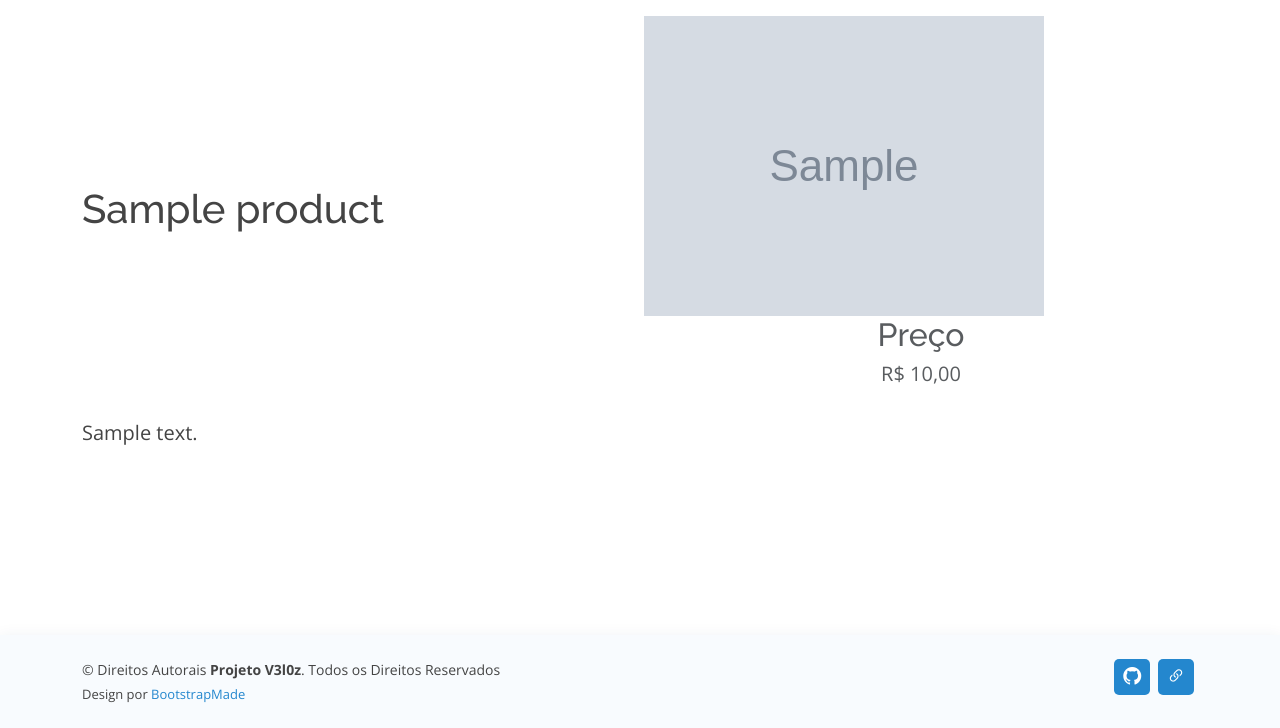
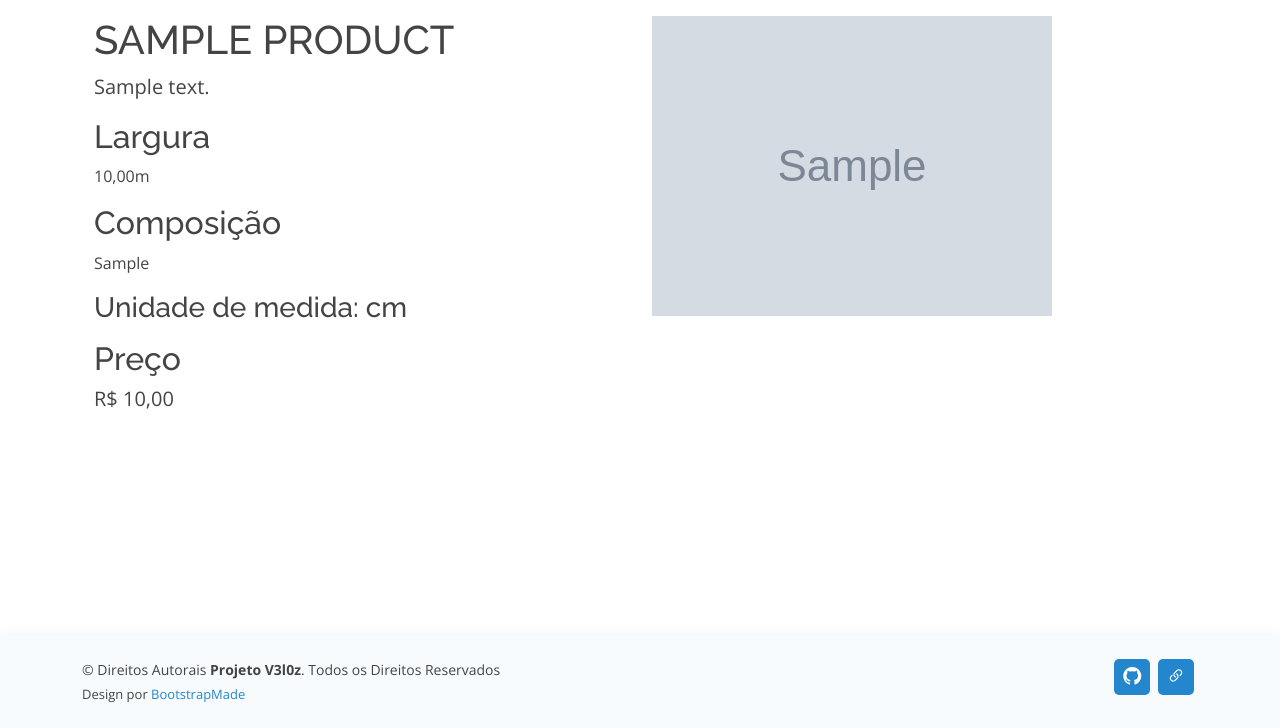
Before and after one commit to leon-rdo/gestao_estoque, a Django app: a page that uses inventory_management/templates/product_detail.html in a window 1280 px wide. Shown: the part 72-800 px from the top of the page. Run offline with Django 5.2, Linux system fonts and the light colour scheme; tables that the repository leaves empty hold one stand-in row (values such as "Sample post"); grey boxes marked "Sample" are stand-in pictures; some libraries are stand-ins or nearby versions.

Commit message:
feat: modify view for anonymous user

```diff
--- a/inventory_management/templates/product_detail.html
+++ b/inventory_management/templates/product_detail.html
@@ -80,24 +80,41 @@
     {% endif %}
 </div>
 {% else %}
-<div class="row justify-content-center align-items-center g-2 pb-3">
-    <div class="col-12 col-md-6">
-        <h1>{{ object.name }}</h1>
-    </div>
-    {% if object.image %}
-    <figure class="col-12 col-md-6">
-        <img src="{{ object.image.url }}" alt="{{ object.name }}" class="img-fluid">
-        <figcaption class="figure-caption text-center">
-            <h2>Preço</h2>
-            <p class="h5">R$ {{ object.price }}</p>
-        </figcaption>
-    </figure>
-    {% endif %}
-    <div class="col-12 fs-5">
-        {{ object.description|linebreaks }}
+<div class="container">
+    <div class="row">
+        <div class="col-md-6">
+            <div class="row align-items-center">
+                <div class="col-md-12">
+                    <h1 class="text-uppercase">{{ object.name }}</h1>
+                </div>
+                <div class="col-md-12 fs-5">
+                    {{ object.description|linebreaks }}
+                </div>
+                <div class="col-md-12">
+                    <h2>Largura</h2>
+                    <p>{{ object.width }}m</p>
+                </div>
+                <div class="col-md-12">
+                    <h2>Composição</h2>
+                    <p>{{ object.composition }}</p>
+                </div>
+                <div class="col-md-12">
+                    <h3>Unidade de medida: {{ object.measure }}</h3>
+                </div>
+                <div class="col-md-12 mt-2">
+                    <h2>Preço</h2>
+                    <p class="h5">R$ {{ object.price }}</p>
+                </div>
+            </div>
+        </div>
+        <div class="col-md-6">
+            {% if object.image %}
+            <figure>
+                <img src="{{ object.image.url }}" alt="{{ object.name }}" class="img-fluid">
+            </figure>
+            {% endif %}
+        </div>
     </div>
 </div>
 {% endif %}
-
-
 {% endblock %}
```
